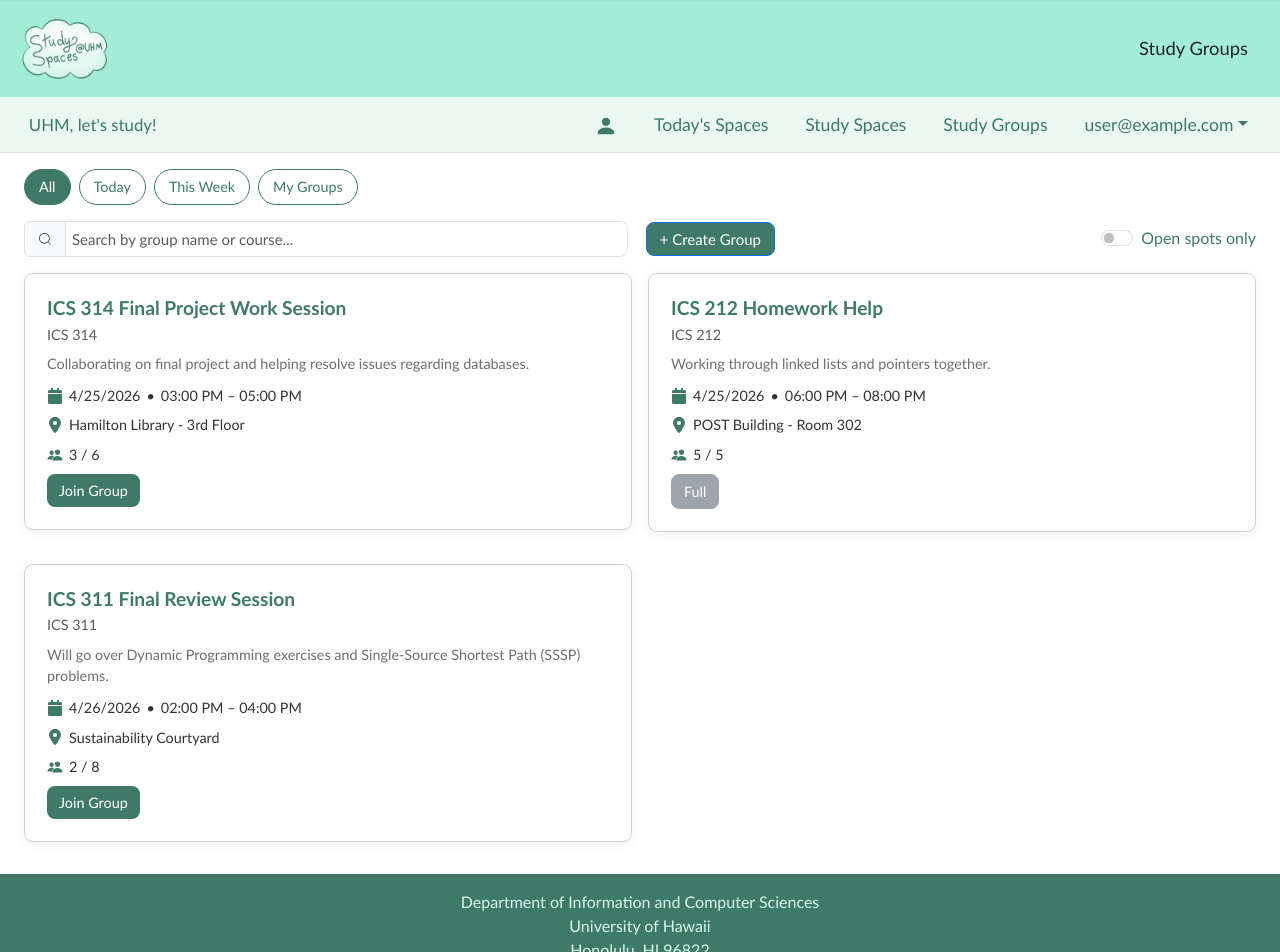
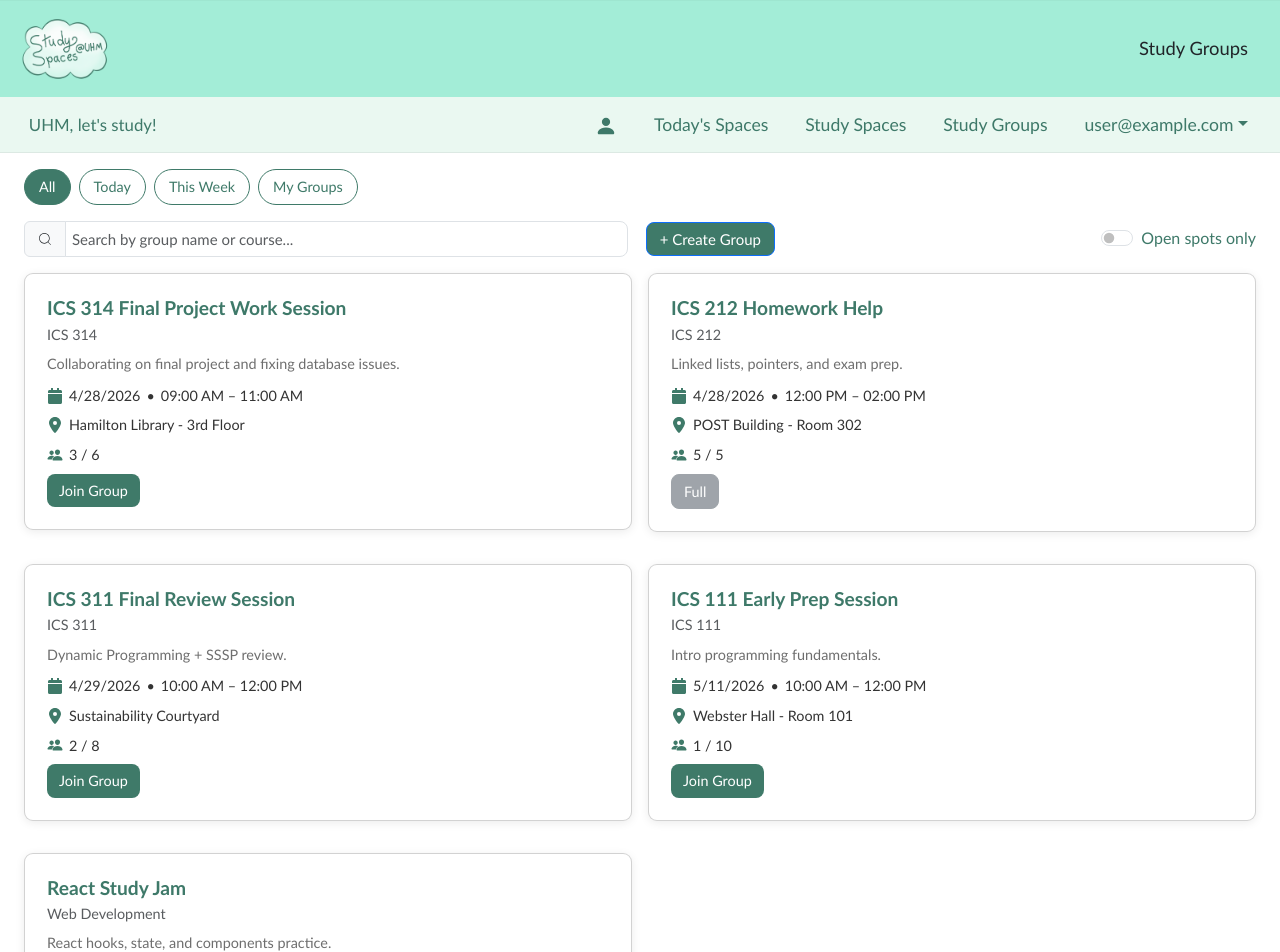
Before and after one commit to manoa-study-spaces/manoa-study-spaces, a Next.js app: page /groups in a window 1280 px wide. Shown: the top 952 px of the page. Built offline with nearby package versions, Linux system fonts and the light colour scheme; no server answers; the database is empty; sample sign-in values are in the browser's storage.

Commit message:
Fix Timezone Inconsistency
Vercel runs in UTC time causing “today” to shift into “tomorrow.”  The fix was normalizing all date comparisons to a single consistent timezone (Hawaii) instead of relying on JavaScript’s default system/UTC time.

```diff
--- a/src/app/groups/page.tsx
+++ b/src/app/groups/page.tsx
@@ -44,41 +44,74 @@ const GroupsPage = async () => {
 // This mock data simulates study groups shown in the Study Groups page.
 
 const studyGroups = [
+  // ✅ TODAY (now set to 2026-04-28 Hawaii-local test day)
   {
     groupID: 1,
     title: 'ICS 314 Final Project Work Session',
     course: 'ICS 314',
-    description: 'Collaborating on final project and helping resolve issues regarding databases.',
+    description: 'Collaborating on final project and fixing database issues.',
     location: 'Hamilton Library - 3rd Floor',
-    startTime: '2026-04-25T15:00:00.000Z',
-    endTime: '2026-04-25T17:00:00.000Z',
+    startTime: '2026-04-28T19:00:00.000Z',
+    endTime: '2026-04-28T21:00:00.000Z',
     capacity: 6,
     members: 3,
-    createdAt: '2026-04-25T10:00:00.000Z',
+    createdAt: '2026-04-28T10:00:00.000Z',
   },
+
+  // ❌ FULL GROUP (should hide when "open spots only" is on)
   {
     groupID: 2,
     title: 'ICS 212 Homework Help',
     course: 'ICS 212',
-    description: 'Working through linked lists and pointers together.',
+    description: 'Linked lists, pointers, and exam prep.',
     location: 'POST Building - Room 302',
-    startTime: '2026-04-25T18:00:00.000Z',
-    endTime: '2026-04-25T20:00:00.000Z',
+    startTime: '2026-04-28T22:00:00.000Z',
+    endTime: '2026-04-29T00:00:00.000Z',
     capacity: 5,
-    members: 5,
-    createdAt: '2026-04-25T09:30:00.000Z',
+    members: 5, // FULL
+    createdAt: '2026-04-28T09:30:00.000Z',
   },
+
+  // 📅 TOMORROW (for week filter testing)
   {
     groupID: 3,
     title: 'ICS 311 Final Review Session',
     course: 'ICS 311',
-    description: 'Will go over Dynamic Programming exercises and Single-Source Shortest Path (SSSP) problems.',
+    description: 'Dynamic Programming + SSSP review.',
     location: 'Sustainability Courtyard',
-    startTime: '2026-04-26T14:00:00.000Z',
-    endTime: '2026-04-26T16:00:00.000Z',
+    startTime: '2026-04-29T20:00:00.000Z',
+    endTime: '2026-04-29T22:00:00.000Z',
     capacity: 8,
     members: 2,
-    createdAt: '2026-04-25T08:15:00.000Z',
+    createdAt: '2026-04-28T08:15:00.000Z',
+  },
+
+  // 📅 OUTSIDE WEEK RANGE (should disappear in "This Week")
+  {
+    groupID: 4,
+    title: 'ICS 111 Early Prep Session',
+    course: 'ICS 111',
+    description: 'Intro programming fundamentals.',
+    location: 'Webster Hall - Room 101',
+    startTime: '2026-05-11T20:00:00.000Z',
+    endTime: '2026-05-11T22:00:00.000Z',
+    capacity: 10,
+    members: 1,
+    createdAt: '2026-04-28T08:00:00.000Z',
+  },
+
+  // 🔍 SEARCH TEST (keyword edge case)
+  {
+    groupID: 5,
+    title: 'React Study Jam',
+    course: 'Web Development',
+    description: 'React hooks, state, and components practice.',
+    location: 'Saunders Hall',
+    startTime: '2026-04-28T23:00:00.000Z',
+    endTime: '2026-04-29T01:00:00.000Z',
+    capacity: 4,
+    members: 2,
+    createdAt: '2026-04-28T07:00:00.000Z',
   },
 ];
 
--- a/src/components/StudyGroupCard.tsx
+++ b/src/components/StudyGroupCard.tsx
@@ -20,6 +20,8 @@ type StudyGroup = {
 type Props = {
   group: StudyGroup;
 };
+
+const TIMEZONE = 'Pacific/Honolulu';
 
 const StudyGroupCard = ({ group }: Props) => {
   const isFull = group.members >= group.capacity;
@@ -49,19 +51,31 @@ const StudyGroupCard = ({ group }: Props) => {
         {/* Time */}
         <div className="info-row">
         <FaCalendar />
+
         <span>
-            {new Date(group.startTime).toLocaleString([], {
-            month: 'numeric', day: 'numeric', year: 'numeric',
+            {new Date(group.startTime).toLocaleDateString('en-US', {
+              timeZone: TIMEZONE,
+              month: 'numeric',
+              day: 'numeric',
+              year: 'numeric',
             })}
         </span>
+
         {' • '}
+
         <span>
-            {new Date(group.startTime).toLocaleTimeString([], {
-            hour: '2-digit', minute: '2-digit',
+            {new Date(group.startTime).toLocaleTimeString('en-US', {
+              timeZone: TIMEZONE,
+              hour: '2-digit',
+              minute: '2-digit',
             })}
+
             {' – '}
-            {new Date(group.endTime).toLocaleTimeString([], {
-            hour: '2-digit', minute: '2-digit',
+
+            {new Date(group.endTime).toLocaleTimeString('en-US', {
+              timeZone: TIMEZONE,
+              hour: '2-digit',
+              minute: '2-digit',
             })}
         </span>
         </div>
@@ -78,7 +92,7 @@ const StudyGroupCard = ({ group }: Props) => {
           {group.members} / {group.capacity}
         </div>
 
-        {/* Action Button */}
+        {/*  Button */}
         <Button
           variant={isFull ? 'secondary' : 'success'}
           disabled={isFull}
--- a/src/components/StudyGroupClient.tsx
+++ b/src/components/StudyGroupClient.tsx
@@ -25,12 +25,20 @@ type StudyGroupClientProps = {
 
 type TabType = 'all' | 'today' | 'week' | 'mine';
 
+const TIMEZONE = 'Pacific/Honolulu';
+
+// Convert any date into Hawaii-local date object
+const toHawaiiDate = (date: Date | string) =>
+  new Date(
+    new Date(date).toLocaleString('en-US', { timeZone: TIMEZONE })
+  );
+
 const StudyGroupClient = ({ groups }: StudyGroupClientProps) => {
   const [search, setSearch] = useState('');
   const [tab, setTab] = useState<TabType>('all');
   const [openOnly, setOpenOnly] = useState(false);
 
-  const now = useMemo(() => new Date(), []);  // Creates a fixed “current time” value.
+  const now = useMemo(() => toHawaiiDate(new Date()), []);
 
   const filteredGroups = useMemo(() => {
     return groups
@@ -38,27 +46,39 @@ const StudyGroupClient = ({ groups }: StudyGroupClientProps) => {
         const matchesSearch =
           group.title.toLowerCase().includes(search.toLowerCase()) ||
           group.course.toLowerCase().includes(search.toLowerCase());
+
         const hasSpots = group.members < group.capacity;
+
         return matchesSearch && (!openOnly || hasSpots);
       })
 
       .filter((group) => {
-        const start = new Date(group.startTime);
+        const start = toHawaiiDate(group.startTime);
 
         if (tab === 'today') {
-          return start.toDateString() === now.toDateString();
+          const startDay = new Date(start);
+          startDay.setHours(0, 0, 0, 0);
+
+          const nowDay = new Date(now);
+          nowDay.setHours(0, 0, 0, 0);
+
+          return startDay.getTime() === nowDay.getTime();
         }
 
         if (tab === 'week') {
-          const weekLater = new Date();
-          weekLater.setDate(now.getDate() + 7);
+          const startOfToday = new Date(now);
+          startOfToday.setHours(0, 0, 0, 0);
 
-          return start >= now && start <= weekLater;
+          const weekLater = new Date(startOfToday);
+          weekLater.setDate(startOfToday.getDate() + 7);
+
+          return start >= startOfToday && start < weekLater;
         }
 
         if (tab === 'mine') {
           return true;
         }
+
         return true;
       });
   }, [groups, search, openOnly, tab, now]);
@@ -72,25 +92,38 @@ const StudyGroupClient = ({ groups }: StudyGroupClientProps) => {
         {/* Left side: Tabs */}
         <div className="d-flex align-items-center gap-2 flex-wrap">
 
-          <Button className="group-tab-btn" variant={tab === 'all' ? 'dark' : 'outline-dark'}
+          <Button
+            className="group-tab-btn"
+            variant={tab === 'all' ? 'dark' : 'outline-dark'}
             onClick={() => setTab('all')}
-            > All
+          >
+            All
           </Button>
 
-          <Button className="group-tab-btn" variant={tab === 'today' ? 'dark' : 'outline-dark'}
+          <Button
+            className="group-tab-btn"
+            variant={tab === 'today' ? 'dark' : 'outline-dark'}
             onClick={() => setTab('today')}
-            > Today
+          >
+            Today
           </Button>
 
-          <Button className="group-tab-btn" variant={tab === 'week' ? 'dark' : 'outline-dark'}
+          <Button
+            className="group-tab-btn"
+            variant={tab === 'week' ? 'dark' : 'outline-dark'}
             onClick={() => setTab('week')}
-            > This Week
+          >
+            This Week
           </Button>
 
-          <Button className="group-tab-btn" variant={tab === 'mine' ? 'dark' : 'outline-dark'}
+          <Button
+            className="group-tab-btn"
+            variant={tab === 'mine' ? 'dark' : 'outline-dark'}
             onClick={() => setTab('mine')}
-            > My Groups
+          >
+            My Groups
           </Button>
+
         </div>
       </div>
 
@@ -105,16 +138,20 @@ const StudyGroupClient = ({ groups }: StudyGroupClientProps) => {
               <CiSearch />
             </InputGroup.Text>
 
-            <Form.Control className="group-search" type="text" placeholder="Search by group name or course..." value={search}
+            <Form.Control
+              className="group-search"
+              type="text"
+              placeholder="Search by group name or course..."
+              value={search}
               onChange={(event) => setSearch(event.target.value)}
             />
 
             {search && (
-            <Button variant="outline-secondary"
-                onClick={() => setSearch('')}>
+              <Button variant="outline-secondary" onClick={() => setSearch('')}>
                 <LiaTimesSolid />
               </Button>
             )}
+
           </InputGroup>
         </div>
 
@@ -125,9 +162,14 @@ const StudyGroupClient = ({ groups }: StudyGroupClientProps) => {
 
         {/* Toggle */}
         <div className="group-toggle ms-auto">
-        <Form.Check type="switch" label="Open spots only" checked={openOnly}
-            onChange={(e) => setOpenOnly(e.target.checked)}/>
+          <Form.Check
+            type="switch"
+            label="Open spots only"
+            checked={openOnly}
+            onChange={(e) => setOpenOnly(e.target.checked)}
+          />
         </div>
+
       </div>
 
       {/* Results */}
```
Also changed, not shown: src/app/today/page.tsx (+9 -3 lines). Lines whose indentation alone changed are shown as unchanged.
